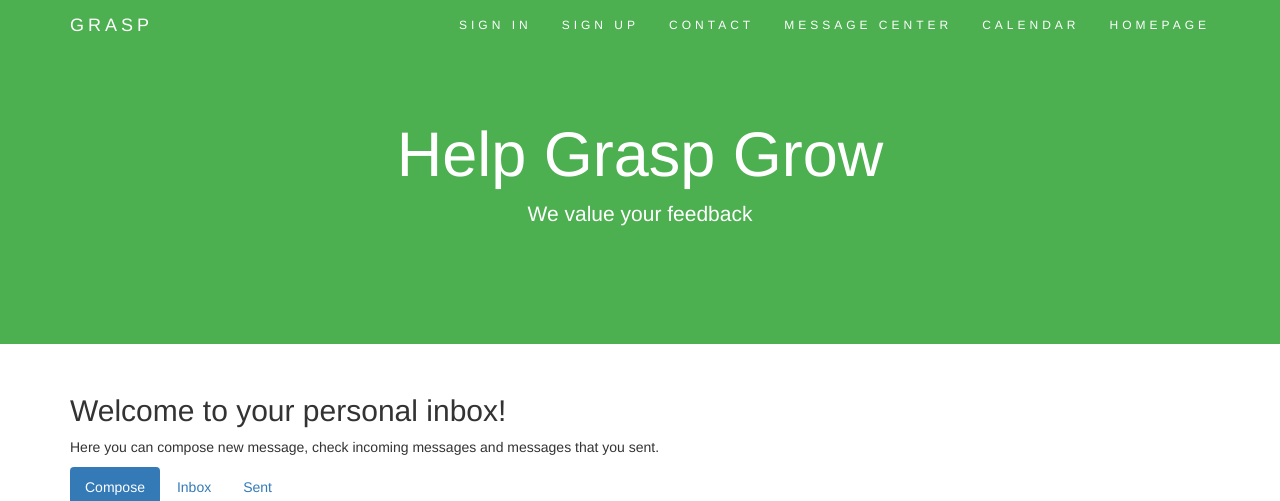
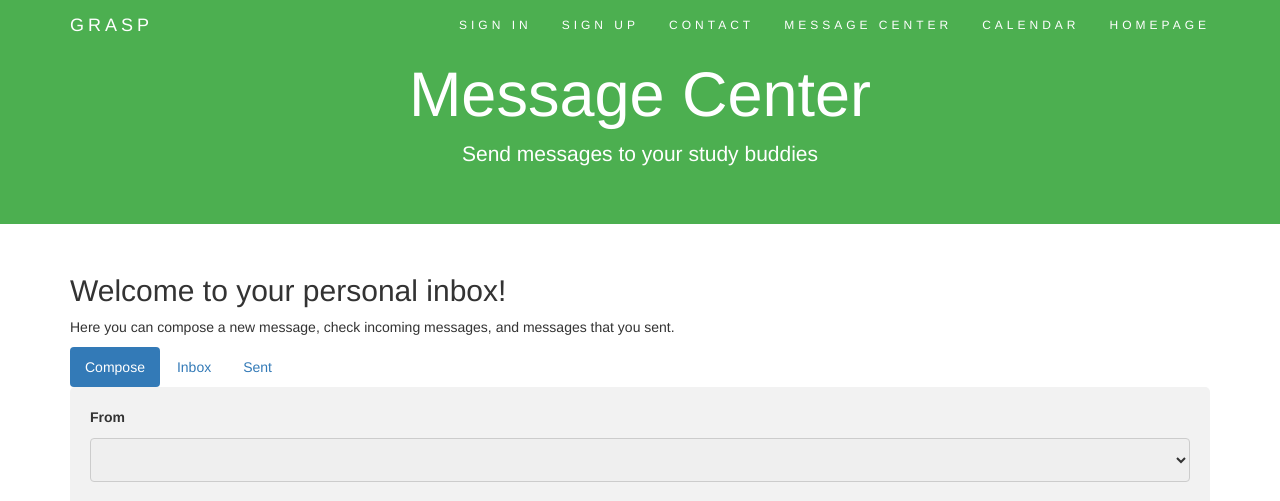
Before and after one commit to davio606/SkillMatching, a Django app: page /message/ in a window 1280 px wide. Shown: the top 501 px of the page. Run offline with Django 3.2, Linux system fonts and the light colour scheme; data comes from the database, SQL or seed files in the repository; lists and menus that the app fills with data are empty; parts of the project's set-up code (start-up, migrations or seed data) failed here and were passed over; some libraries are stand-ins or nearby versions.

Commit message:
small UI edits

```diff
--- a/match/templates/match/about.html
+++ b/match/templates/match/about.html
@@ -11,7 +11,7 @@
   .jumbotron {
     background-color: #4CAF50;
     color: #fff;
-    padding: 100px 25px;
+    padding: 30px 15px;
   }
   .container-fluid {
     padding: 60px 50px;
--- a/match/templates/match/calendar.html
+++ b/match/templates/match/calendar.html
@@ -11,7 +11,7 @@
   .jumbotron {
     background-color: #4CAF50;
     color: #fff;
-    padding: 100px 25px;
+    padding: 30px 25px;
   }
   .container-fluid {
     padding: 60px 50px;
--- a/match/templates/match/home.html
+++ b/match/templates/match/home.html
@@ -144,7 +144,6 @@ html, body {
 <div class="jumbotron text-center">
   <h1>Grasp</h1>
   <p>We specialize in study buddying</p>
-  <p>You are logged in.</p>
   {% if messages %}
     {% for message in messages %}
       <div class="alert alert-{{ message.tags}}">
@@ -175,8 +174,8 @@ html, body {
       {% for u in profile_list %}
       <li class = "user-list">
         <a href="{% url 'match:choose' u.user.id %}">
-          <span class="user-list" style="font-size:25px">
-            <img src="{{ u.image.url }}" width="60" height="60"/>
+          <span class="user-list" style="font-size:20px">
+            <img src="{{ u.image.url }}" width="45" height="45"/>
               {{u.user}}<br/>
           </span>
           <span class="user-list" style="font-size:15px">
--- a/match/templates/match/message.html
+++ b/match/templates/match/message.html
@@ -12,7 +12,7 @@
   .jumbotron {
     background-color: #4CAF50;
     color: #fff;
-    padding: 100px 25px;
+    padding: 40px 25px;
   }
   .container-fluid {
     padding: 60px 50px;
@@ -90,8 +90,8 @@
 </nav>
 
 <div class="jumbotron text-center">
-  <h1>Help Grasp Grow</h1>
-  <p>We value your feedback</p>
+  <h1>Message Center</h1>
+  <p>Send messages to your study buddies</p>
 </div>
 
 <style>
@@ -141,7 +177,7 @@
 
 <div class="container">
   <h2>Welcome to your personal inbox!</h2>
-  <p>Here you can compose new message, check incoming messages and messages that you sent.</p>
+  <p>Here you can compose a new message, check incoming messages, and messages that you sent.</p>
   <ul class="nav nav-pills">
     <li class="active"><a data-toggle="pill" href="#compose">Compose</a></li>
     <li><a data-toggle="pill" href="#inbox">Inbox</a></li>
@@ -179,14 +215,16 @@
 
     </div>
     <div id="inbox" class="tab-pane fade">
-
-            <ul>
+      <div id="inbox-list" style="padding-left: 10px;">
+        <u1 class="inbox-list" style="list-style-type:circle;">
              {% for message in message_list %}
                 {% if message.receiver == user.username %}
-                    <li><a>{{"From: "}} {{message.sender}}</a></li>
-                            <a>{{ "Subject:"}}{{message.subject}}</a><br>
-                            <a>{{ "Created Time:"}}{{message.created_at}}</a><br>
-                            <a>{{ "Content:"}}{{message.message_content}}</a>
+                <li class="inbox-list">
+                    <a href="#">
+                        <b>{{"From: "}}</b>{{message.sender}}<br>
+                        <b>{{"Subject: "}}</b>{{message.subject}}<br>
+                        <b>{{ "Created Time: "}}</b>{{message.created_at}}<br>
+                        <b>{{"Content: "}}</b>{{message.message_content}}</a></li>
                 {% else %}
                 {% endif %}
              {% endfor %}
@@ -195,14 +233,16 @@
     </div>
 
     <div id="sent" class="tab-pane fade">
-
-            <ul>
+        <div id="inbox-list" style="padding-left: 10px; padding-bottom: 50px;">
+            <u1 class="inbox-list" style="list-style-type:circle;">
              {% for message in message_list %}
                 {% if message.sender == user.username %}
-                    <li><a>{{"To: "}} {{message.receiver}}</a></li>
-                            <a>{{ "Subject:"}}{{message.subject}}</a><br>
-                            <a>{{ "Created Time:"}}{{message.created_at}}</a><br>
-                            <a>{{ "Content:"}}{{message.message_content}}</a>
+                <li class="inbox-list">
+                    <a href="#">
+                        <b>{{"To: "}}</b> {{message.receiver}}<br>
+                        <b>{{"Subject: "}}</b>{{message.subject}}<br>
+                        <b>{{ "Created Time: "}}</b>{{message.created_at}}<br>
+                        <b>{{ "Content: "}}</b>{{message.message_content}}</a></li>
                 {% else %}
                 {% endif %}
              {% endfor %}
--- a/match/templates/match/success.html
+++ b/match/templates/match/success.html
@@ -11,7 +11,7 @@
   .jumbotron {
     background-color: #4CAF50;
     color: #fff;
-    padding: 80px 25px;
+    padding: 40px 15px;
   }
   .container-fluid {
     padding: 60px 50px;
@@ -103,7 +103,7 @@
 </nav>
 
 <div class="jumbotron text-center">
-  <h1>Congratulation</h1>
+  <h1>Congratulations!</h1>
   <p>Your message sent successfully!</p>
 </div>
 
--- a/match/templates/match/suggest.html
+++ b/match/templates/match/suggest.html
@@ -11,7 +11,7 @@
   .jumbotron {
     background-color: #4CAF50;
     color: #fff;
-    padding: 100px 25px;
+    padding: 40px 25px;
   }
   .container-fluid {
     padding: 60px 50px;
--- a/users/templates/users/noEditProfile.html
+++ b/users/templates/users/noEditProfile.html
@@ -11,7 +11,7 @@
   .jumbotron {
     background-color: #4CAF50;
     color: #fff;
-    padding: 60px 25px;
+    padding: 50px 25px;
   }
   .container-fluid {
     padding: 60px 50px;
--- a/users/templates/users/profile.html
+++ b/users/templates/users/profile.html
@@ -19,7 +19,7 @@
   .jumbotron {
     background-color: #4CAF50;
     color: #fff;
-    padding: 60px 25px;
+    padding: 20px 15px;
   }
   .container-fluid {
     padding: 60px 50px;
```
Also changed, not shown: other parts of match/templates/match/message.html (+36 -0 lines), match/templates/match/contact.html (+6 -6 lines), match/templates/match/index.html (+62 -1 lines), users/templates/users/logout.html (+63 -2 lines).
